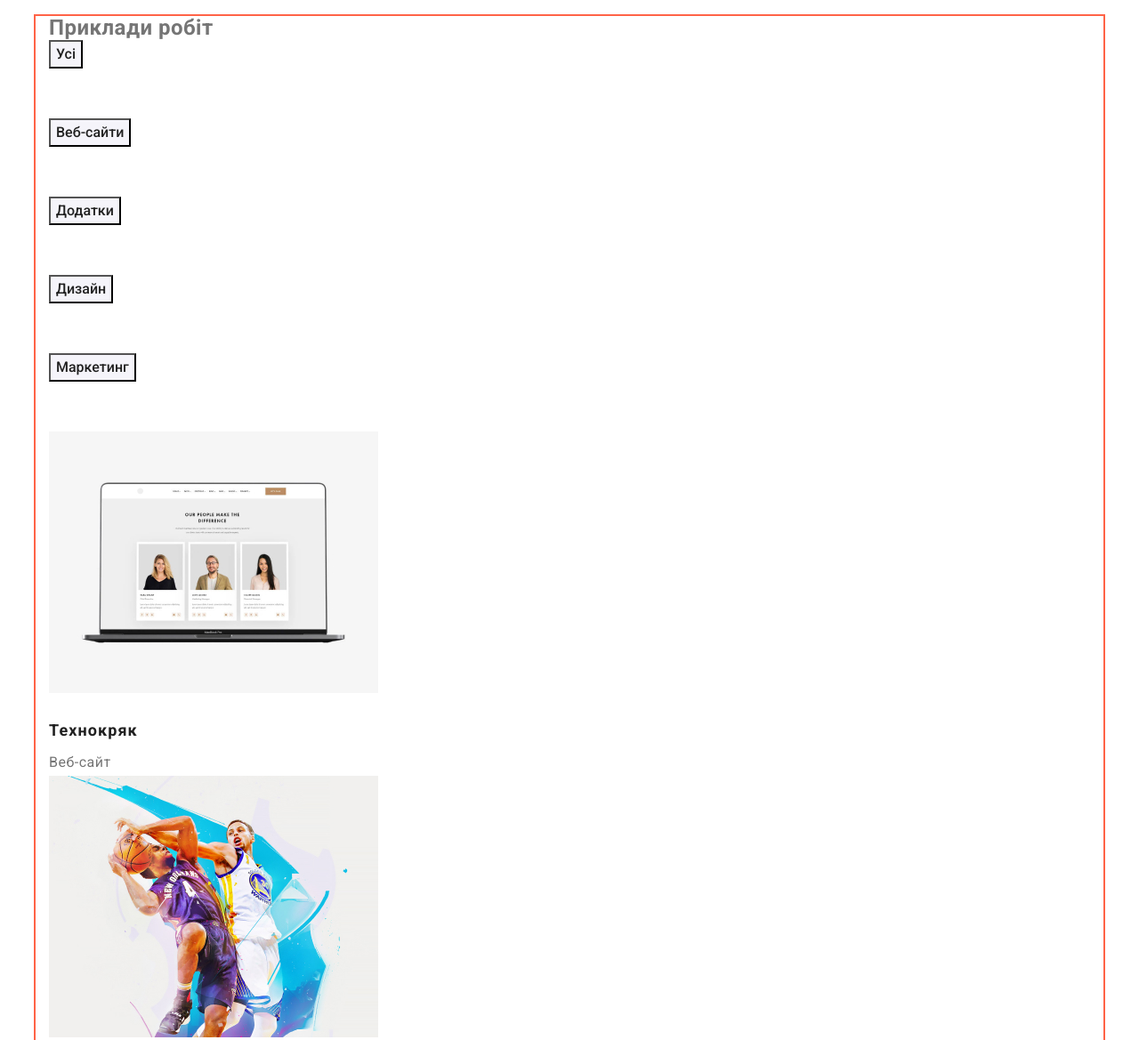
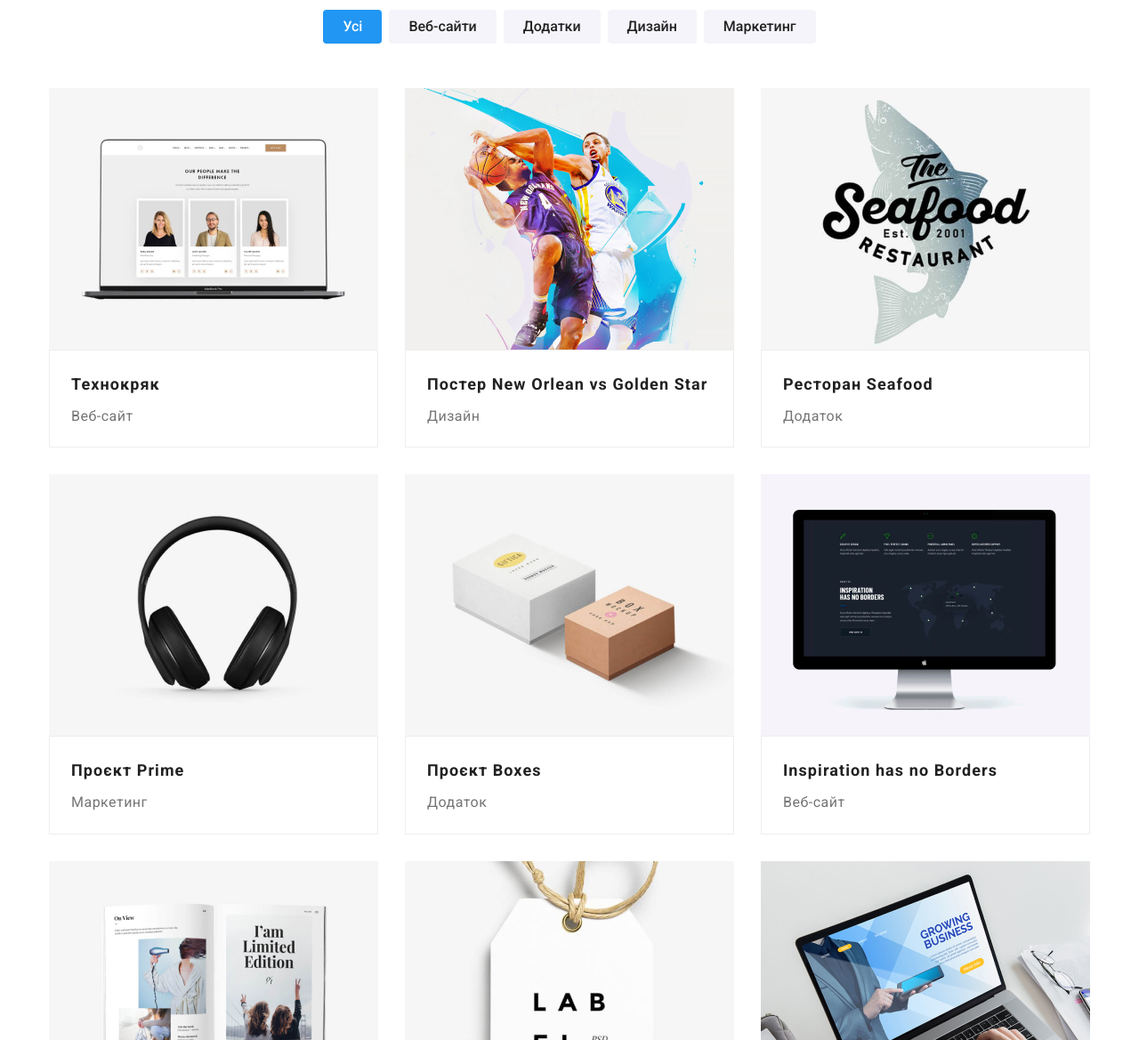
Before and after one commit to BF33game/goit-markup-hw-03, a plain HTML site: page portfolio.html in a window 1280 px wide. Shown: the part 160-1329 px from the top of the page at 89% size. Drawn offline with nearby package versions, Linux system fonts and the light colour scheme.

Commit message:
homework 3

```diff
--- a/css/style.css
+++ b/css/style.css
@@ -18,6 +18,9 @@ ul{
     margin-top: 0;
     margin-bottom: 0;
 }
+.title{
+    display: none;
+}
 ul{
     list-style: none;
     padding: 0px;
@@ -32,7 +35,6 @@ button{
     width: 1200px;
     padding-left: 15px;
     padding-right: 15px;
-    outline: 2px solid tomato;
 }
 .section{
     padding-top: 94px;
@@ -49,6 +51,7 @@ body{
     display: flex;
     justify-content: space-between;
     align-items: center;
+    border-bottom: 1px solid #ECECEC;
 }
 /*Логотип*/
 .logo{
@@ -251,6 +254,13 @@ margin-bottom: 9px;
     color: var(--accent-text-color);
 }
 /*Фильр кнопок Портфоио*/
+.portfolio-item{
+    display: flex;
+    justify-content: center;
+}
+.portfolio-item{
+    margin-bottom: 50px;
+}
 .portfolio-button{
     font-family: Roboto, sans-serif;
     font-weight: 500;
@@ -258,15 +268,32 @@ margin-bottom: 9px;
     line-height: 1.62;
     color: var(--secondary-text-color);
     background-color:var(--background-color-button);
-    margin-bottom: 56px;
+    border: none;
+    padding: 6px 22px;
+    border-radius: 4px;
+}
+.background-current{
+    background-color: var(--accent-text-color);
+    color:var(--white-color)
+}
+
+.list-button:not(:last-child){
+    margin-right: 8px;
 }
 .portfolio-button:hover,
 .portfolio-button:focus{
     color: var(--white-color);
     background-color: var(--accent-text-color);
 }
-.portfolio-foto{
-    margin-bottom: 20px;
+.portfloio-foto{
+    padding-top: 86px;
+    padding-bottom: 94px;
+}
+.portfolio{
+    display: flex;
+    flex-wrap: wrap;
+    justify-content: space-between;
+    gap: 30px;
 }
 /*Стили меина для Портфолио*/
 .portfolio-name{
@@ -282,3 +309,10 @@ margin-bottom: 9px;
     font-size: 16px;
     line-height: 1.8;
 }
+/* Див */
+.portfolio-wrap{
+    width: 370px;
+    padding: 20px 24px;
+    background-color: var(--white-color);
+    border: 1px solid #EEEEEE;
+}
--- a/portfolio.html
+++ b/portfolio.html
@@ -31,61 +31,79 @@
         </div>
     </header>
     <main>
-        <section class="section class="portfloio-foto"">
+        <section class="portfloio-foto">
            <div class="container">
-            <h1>Приклади робіт</h1>
-            <ul>
-                <li><button type="button" class="portfolio-button">Усі</button></li>
-                <li><button type="button" class="portfolio-button">Веб-сайти</button></li>
-                <li><button type="button" class="portfolio-button">Додатки</button></li>
-                <li><button type="button" class="portfolio-button">Дизайн</button></li>
-                <li><button type="button" class="portfolio-button">Маркетинг</button></li>
+            <h1 class="title">Приклади робіт</h1>
+            <ul class="portfolio-item">
+                <li class="list-button"><button type="button" class="portfolio-button background-current">Усі</button></li>
+                <li class="list-button"><button type="button" class="portfolio-button">Веб-сайти</button></li>
+                <li class="list-button"><button type="button" class="portfolio-button">Додатки</button></li>
+                <li class="list-button"><button type="button" class="portfolio-button">Дизайн</button></li>
+                <li class="list-button"><button type="button" class="portfolio-button">Маркетинг</button></li>
             </ul>
             <ul class="portfolio">
-                <li>
-                    <img src="images/examples/texnokryak.jpg" alt="Ноутбук за сайтом" width="370" class="portfolio-foto">
-                    <h2 class="portfolio-name">Технокряк</h2>
-                    <p class="portfolio-subname">Веб-сайт</p>
+                <li class="portfolio-list">
+                    <img src="images/examples/texnokryak.jpg" alt="Ноутбук за сайтом" width="370" class="team-image">
+                    <div class="portfolio-wrap">
+                        <h2 class="portfolio-name">Технокряк</h2>
+                        <p class="portfolio-subname">Веб-сайт</p>
+                    </div>
+                </li>
+                <li class="portfolio-list">
+                    <img src="images/examples/poster.jpg" alt="Баскетболісти з м'ячем" width="370" class="team-image">
+                    <div class="portfolio-wrap">
+                        <h2 class="portfolio-name">Постер New Orlean vs Golden Star</h2>
+                        <p class="portfolio-subname">Дизайн</p>
+                    </div>
+                </li>
+                <li class="portfolio-list">
+                    <img src="images/examples/restoran.jpg" alt="Логотип" width="370" class="team-image">
+                    <div class="portfolio-wrap">
+                        <h2 class="portfolio-name">Ресторан Seafood</h2>
+                        <p class="portfolio-subname">Додаток</p>
+                    </div>
+                </li>
+                <li class="portfolio-list">
+                    <img src="images/examples/project.jpg" alt="Навушники" width="370" class="team-image">
+                <div class="portfolio-wrap">
+                    <h2 class="portfolio-name">Проєкт Prime</h2>
+                    <p class="portfolio-subname">Маркетинг</p>
+                </div>
                 </li>
                 <li>
-                    <img src="images/examples/poster.jpg" alt="Баскетболісти з м'ячем" width="370" class="portfolio-foto">
-                    <h2 class="portfolio-name">Постер New Orlean vs Golden Star</h2>
-                    <p class="portfolio-subname">Дизайн</p>
-                </li>
-                <li>
-                    <img src="images/examples/restoran.jpg" alt="Логотип" width="370" class="portfolio-foto">
-                    <h2 class="portfolio-name">Ресторан Seafood</h2>
-                    <p class="portfolio-subname">Додаток</p>
-                </li>
-                <li>
-                    <img src="images/examples/project.jpg" alt="Навушники" width="370" class="portfolio-foto">
-                    <h2 class="portfolio-name">Проєкт Prime</h2>
-                    <p class="portfolio-subname">Маркетинг</p>
-                </li>
-                <li>
-                    <img src="images/examples/boxes.jpg" alt="Цеглина з логотипом" width="370" class="portfolio-foto">
+                    <img src="images/examples/boxes.jpg" alt="Цеглина з логотипом" width="370" class="team-image">
+                    <div class="portfolio-wrap">
                     <h2 class="portfolio-name">Проєкт Boxes</h2>
                     <p class="portfolio-subname">Додаток</p>
+                </div>
                 </li>
-                <li>
-                    <img src="images/examples/pc.jpg" alt="Монітор з сайтом" width="370" class="portfolio-foto">
+                <li class="portfolio-list">
+                    <img src="images/examples/pc.jpg" alt="Монітор з сайтом" width="370" class="team-image">
+                <div class="portfolio-wrap">
                     <h2 class="portfolio-name">Inspiration has no Borders</h2>
                     <p class="portfolio-subname">Веб-сайт</p>
+                </div>
                 </li>
-                <li>
-                    <img src="images/examples/book.jpg" alt="Книга" width="370" class="portfolio-foto">
+                <li class="portfolio-list">
+                    <img src="images/examples/book.jpg" alt="Книга" width="370" class="team-image">
+                <div class="portfolio-wrap">
                     <h2 class="portfolio-name">Видання Limited Edition</h2>
                     <p class="portfolio-subname">Дизайн</p>
+                </div>
                 </li>
-                <li>
-                    <img src="images/examples/lab.jpg" alt="Підвиска з текстом" width="370" class="portfolio-foto">
+                <li class="portfolio-list">
+                    <img src="images/examples/lab.jpg" alt="Підвиска з текстом" width="370" class="team-image">
+                <div class="portfolio-wrap">
                     <h2 class="portfolio-name">Проєкт LAB</h2>
                     <p class="portfolio-subname">Маркетинг</p>
+                </div>
                 </li>
-                <li>
-                    <img src="images/examples/laptop.jpg" alt="Ноубук з додатком" width="370" class="portfolio-foto">
+                <li class="portfolio-list">
+                    <img src="images/examples/laptop.jpg" alt="Ноубук з додатком" width="370" class="team-image">
+                <div class="portfolio-wrap">
                     <h2 class="portfolio-name">Growing Business</h2>
                     <p class="portfolio-subname">Додаток</p>
+                </div>
                 </li>
             </ul>
         </div>
```
Also changed, not shown: index.html (+1 -1 lines).
